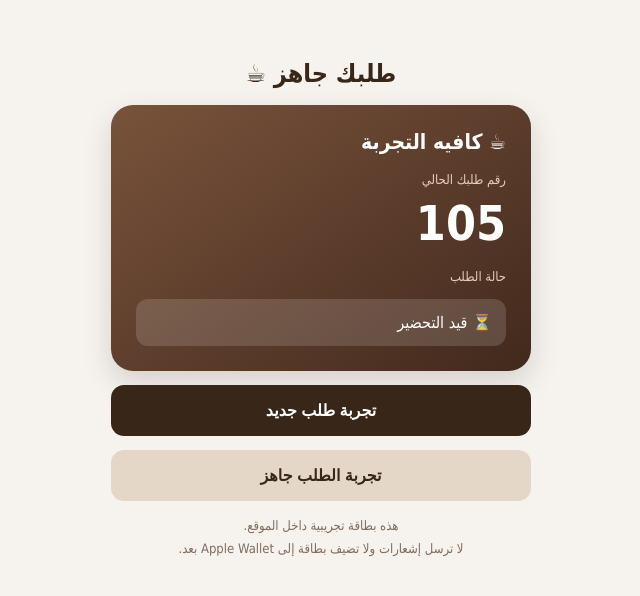
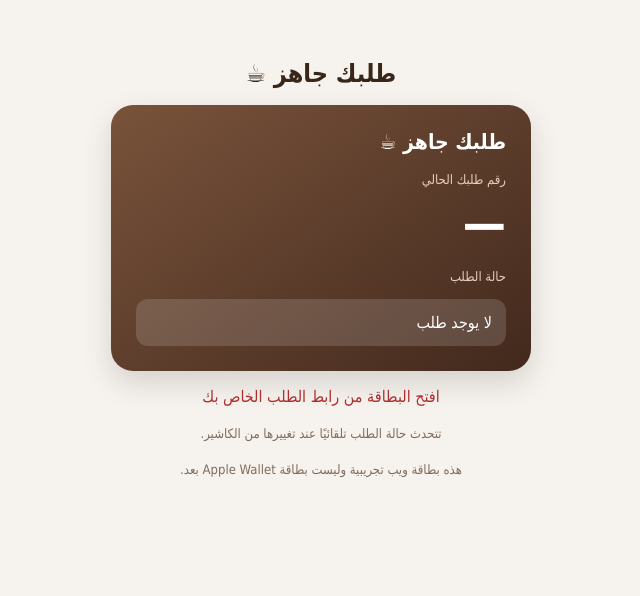
Before and after one commit to salehm1418-commits/talabak-jahiz, a plain HTML site: page wallet.html in a window 1280 px wide. Shown: the whole page, without its empty margins (319-959 px from the left). Drawn offline with Linux system fonts and the light colour scheme.

Commit message:
Refactor wallet.html for improved structure and clarity

```diff
--- a/wallet.html
+++ b/wallet.html
@@ -3,46 +3,106 @@
 <html lang="ar" dir="rtl">
 <head>
 <meta charset="UTF-8">
-<meta name="viewport" content="width=device-width, initial-scale=1">
+<meta name="viewport" content="width=device-width,initial-scale=1">
 <title>بطاقتي | طلبك جاهز</title>
 <style>
 *{box-sizing:border-box}
-body{margin:0;background:#f6f2ed;color:#382719;font-family:Tahoma,Arial,sans-serif;padding:24px}
+body{
+ margin:0;padding:24px;
+ background:#f6f2ed;color:#382719;
+ font-family:Tahoma,Arial,sans-serif
+}
 main{max-width:420px;margin:35px auto}
 h1{text-align:center;font-size:25px}
-.card{background:linear-gradient(145deg,#79533b,#42291d);color:white;border-radius:22px;padding:25px;box-shadow:0 12px 30px #0002}
+.card{
+ background:linear-gradient(145deg,#79533b,#42291d);
+ color:white;border-radius:22px;padding:25px;
+ box-shadow:0 12px 30px #0002
+}
 .brand{font-size:21px;font-weight:bold}
 .small{font-size:13px;color:#e7cdbb;margin-top:18px}
 .number{font-size:48px;font-weight:bold;margin:8px 0}
-.status{background:#ffffff25;border-radius:12px;padding:14px;margin-top:15px}
-button{width:100%;border:0;border-radius:13px;padding:16px;margin-top:14px;background:#382719;color:white;font-size:16px;font-weight:bold}
-.secondary{background:#e5d7c8;color:#382719}
-.note{text-align:center;color:#806d5d;font-size:13px;line-height:1.8}
+.status{
+ background:#ffffff25;border-radius:12px;
+ padding:14px;margin-top:15px
+}
+.note{
+ text-align:center;color:#806d5d;
+ font-size:13px;line-height:1.8
+}
+.error{color:#ad3030;text-align:center}
 </style>
 </head>
 <body>
 <main>
 <h1>طلبك جاهز ☕</h1>
 <div class="card">
-<div class="brand">☕ كافيه التجربة</div>
+<div class="brand" id="cafe">جاري تحميل الطلب...</div>
 <div class="small">رقم طلبك الحالي</div>
-<div class="number" id="number">105</div>
+<div class="number" id="number">—</div>
 <div class="small">حالة الطلب</div>
-<div class="status" id="status">⏳ قيد التحضير</div>
+<div class="status" id="status">⏳ جاري التحميل</div>
 </div>
-<button onclick="newOrder()">تجربة طلب جديد</button>
-<button class="secondary" onclick="ready()">تجربة الطلب جاهز</button>
-<p class="note">هذه بطاقة تجريبية داخل الموقع.<br>لا ترسل إشعارات ولا تضيف بطاقة إلى Apple Wallet بعد.</p>
+<p id="error" class="error"></p>
+<p class="note">
+تتحدث حالة الطلب تلقائيًا عند تغييرها من الكاشير.
+</p>
+<p class="note">
+هذه بطاقة ويب تجريبية وليست بطاقة Apple Wallet بعد.
+</p>
 </main>
-<script>
-let number=105;
-function newOrder(){
- number++;
- document.getElementById("number").textContent=number;
- document.getElementById("status").textContent="⏳ قيد التحضير";
-}
-function ready(){
- document.getElementById("status").textContent="✅ طلبك جاهز للاستلام";
+
+<script type="module">
+import {initializeApp} from
+"https://www.gstatic.com/firebasejs/10.14.1/firebase-app.js";
+
+import {getFirestore,doc,onSnapshot} from
+"https://www.gstatic.com/firebasejs/10.14.1/firebase-firestore.js";
+
+const firebaseConfig={
+ apiKey:"AIzaSyDS6Sx7FNZPisOe48xKpr0LfVujpn9NpxM",
+ authDomain:"talabak-jahiz-ba884.firebaseapp.com",
+ projectId:"talabak-jahiz-ba884",
+ storageBucket:"talabak-jahiz-ba884.firebasestorage.app",
+ messagingSenderId:"328520935117",
+ appId:"1:328520935117:web:96c8d056b218855735ab84",
+ measurementId:"G-JK18QQ6XMP"
+};
+
+const app=initializeApp(firebaseConfig);
+const db=getFirestore(app);
+const $=id=>document.getElementById(id);
+
+const id=new URLSearchParams(location.search).get("id");
+
+const states={
+ received:"🧾 تم استلام الطلب",
+ preparing:"⏳ جاري تجهيز طلبك",
+ ready:"✅ طلبك جاهز للاستلام",
+ delivered:"🎉 تم تسليم الطلب"
+};
+
+if(!id||!/^[0-9a-f-]{36}$/i.test(id)){
+ $("cafe").textContent="طلبك جاهز ☕";
+ $("status").textContent="لا يوجد طلب";
+ $("error").textContent="افتح البطاقة من رابط الطلب الخاص بك";
+}else{
+ onSnapshot(doc(db,"orders",id),snapshot=>{
+  if(!snapshot.exists()){
+   $("cafe").textContent="طلبك جاهز ☕";
+   $("number").textContent="—";
+   $("status").textContent="الطلب غير موجود";
+   return;
+  }
+  const order=snapshot.data();
+  $("cafe").textContent=order.cafeName||"الكافيه";
+  $("number").textContent=order.number??"—";
+  $("status").textContent=states[order.status]||"حالة غير معروفة";
+  $("error").textContent="";
+ },()=>{
+  $("status").textContent="تعذر تحديث الطلب";
+  $("error").textContent="تحقق من الاتصال وحاول تحديث الصفحة";
+ });
 }
 </script>
 </body>
```
